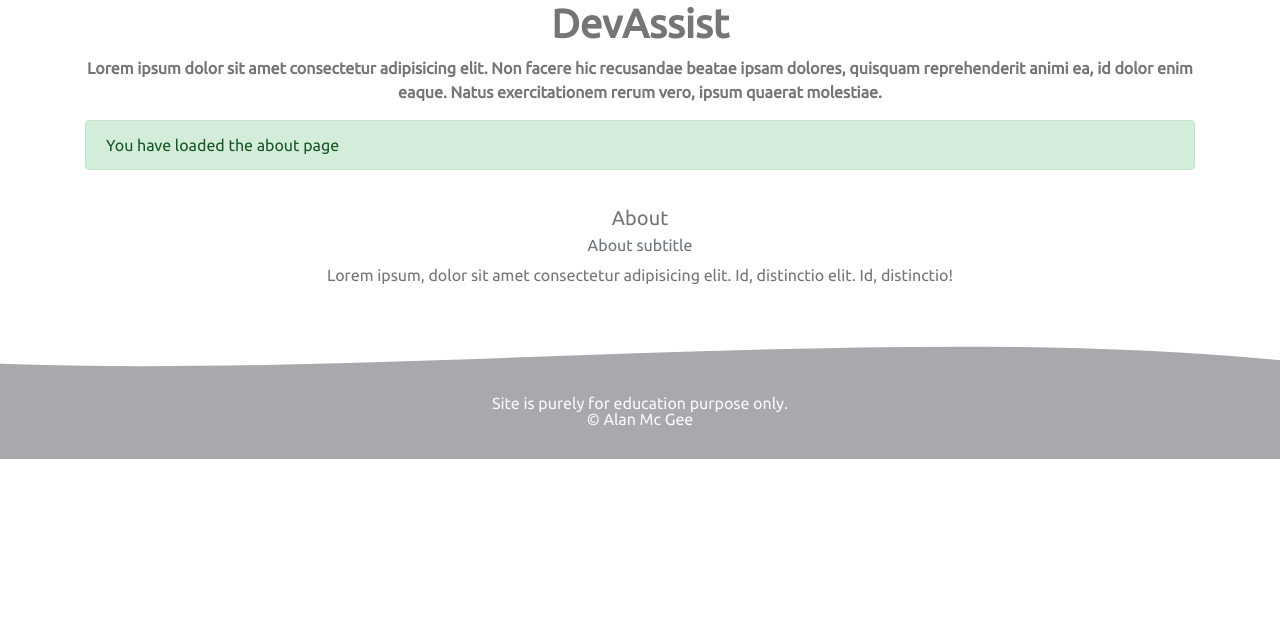
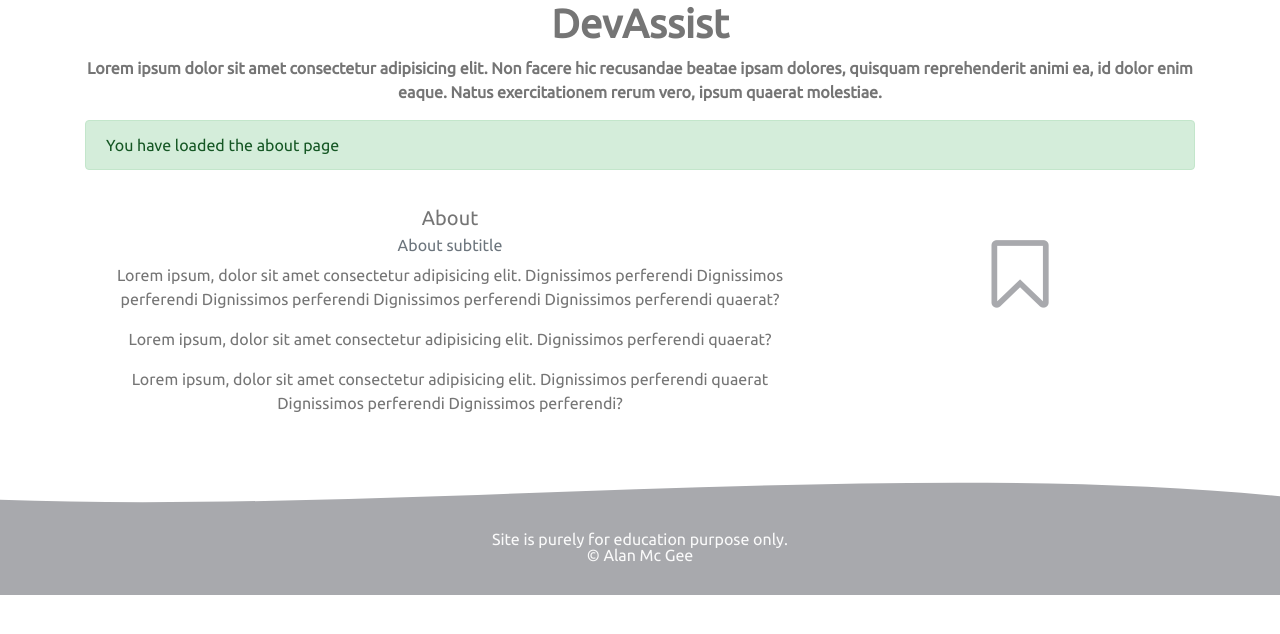
Before and after one commit to alimgee/dev_assist, a Django app: page /about/ in a window 1280 px wide. Shown: the part 113-747 px from the top of the page. Run offline with Django 3.2, Linux system fonts and the light colour scheme; some libraries are stand-ins or nearby versions.

Commit message:
Updating about page template with color scheme and layout

```diff
--- a/main/templates/about.html
+++ b/main/templates/about.html
@@ -2,18 +2,24 @@
 
 {% block content %}
 <div class="container">
-  <div class="row mb-2">
-    <div class="col">
-      <div class="card">
-        <div class="card-body">
-          <h5 class="card-title">About</h5>
-          <h6 class="card-subtitle mb-2 text-muted">About subtitle</h6>
-          <p class="card-text">Lorem ipsum, dolor sit amet consectetur adipisicing elit. Id, distinctio elit. Id,
-            distinctio!</p>
+<div class="row">
+    <div class="col-md-8 order-2 order-md-1">
+        <div class="card">
+            <div class="card-body">
+              <h5 class="card-title">About</h5>
+              <h6 class="card-subtitle mb-2 text-muted">About subtitle</h6>
+              <p>Lorem ipsum, dolor sit amet consectetur adipisicing elit. Dignissimos perferendi Dignissimos perferendi Dignissimos perferendi Dignissimos perferendi Dignissimos perferendi quaerat?</p>
+              <p>Lorem ipsum, dolor sit amet consectetur adipisicing elit. Dignissimos perferendi quaerat?</p>
+              <p>Lorem ipsum, dolor sit amet consectetur adipisicing elit. Dignissimos perferendi quaerat Dignissimos perferendi Dignissimos perferendi?</p>
+
+            </div>
         </div>
+    </div>
+    <div class="col-md-4 order-1">
+        <div style="margin: auto; text-align: center; padding-top:3rem;">
+            <i class="fa fa-bookmark-o fa-5x" aria-hidden="true"></i>
+          </div>
       </div>
-    </div>
   </div>
 </div>
-
 {% endblock %}
--- a/main/templates/index.html
+++ b/main/templates/index.html
@@ -37,7 +37,8 @@
               </div>
           </div>
       </div>
-  </div>    <div class="row">
+  </div>
+  <div class="row">
       <div class="col-md-8 order-2 order-md-1">
           <div class="card">
               <div class="card-body">
```
